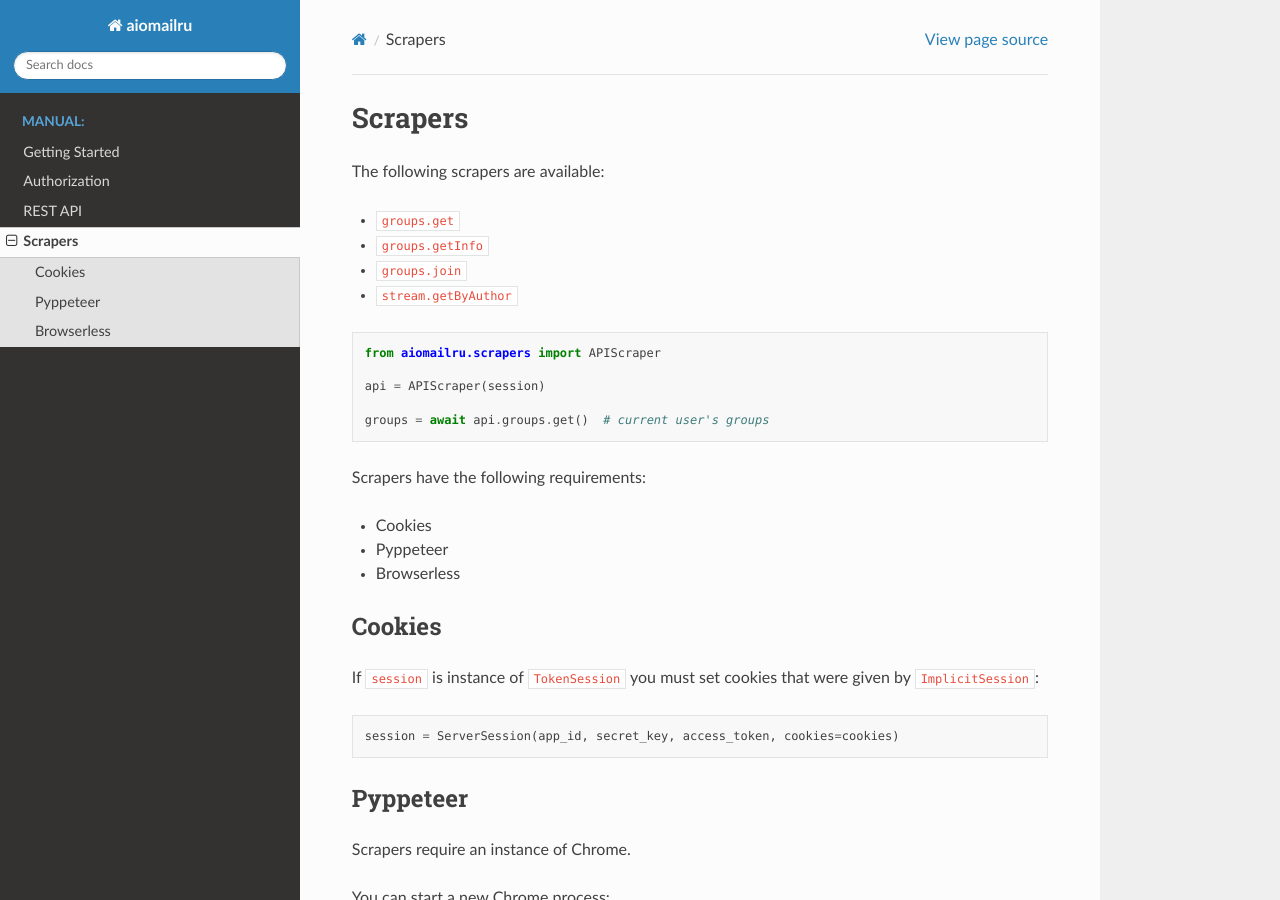
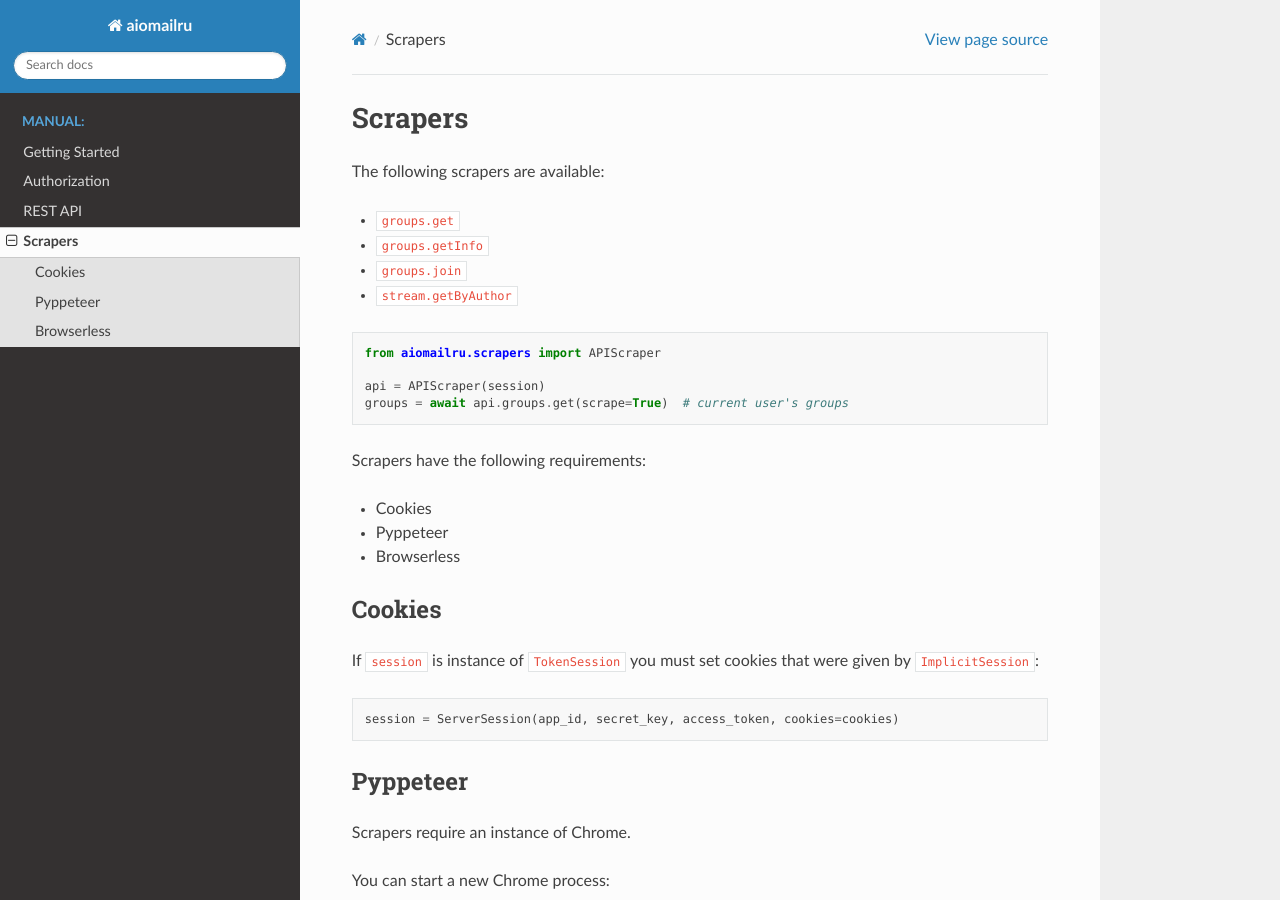
Before and after one commit to KonstantinTogoi/aiomailru, a Sphinx documentation site: the page built from docs/source/scrapers.rst, in a window 1280 px wide and 900 px high. Built offline with Sphinx 7.4.7 and the Read the Docs theme 2.0.0, drawn with Linux system fonts in a browser that asks for light colours.

Commit message:
fix code blocks

```diff
--- a/docs/source/scrapers.rst
+++ b/docs/source/scrapers.rst
@@ -13,8 +13,7 @@ The following scrapers are available:
     from aiomailru.scrapers import APIScraper
 
     api = APIScraper(session)
-
-    groups = await api.groups.get()  # current user's groups
+    groups = await api.groups.get(scrape=True)  # current user's groups
 
 Scrapers have the following requirements:
 
@@ -28,7 +27,7 @@ Cookies
 If :code:`session` is instance of :code:`TokenSession` you must set cookies
 that were given by :code:`ImplicitSession`:
 
-.. code-block::
+.. code-block:: python
 
     session = ServerSession(app_id, secret_key, access_token, cookies=cookies)
 
```
